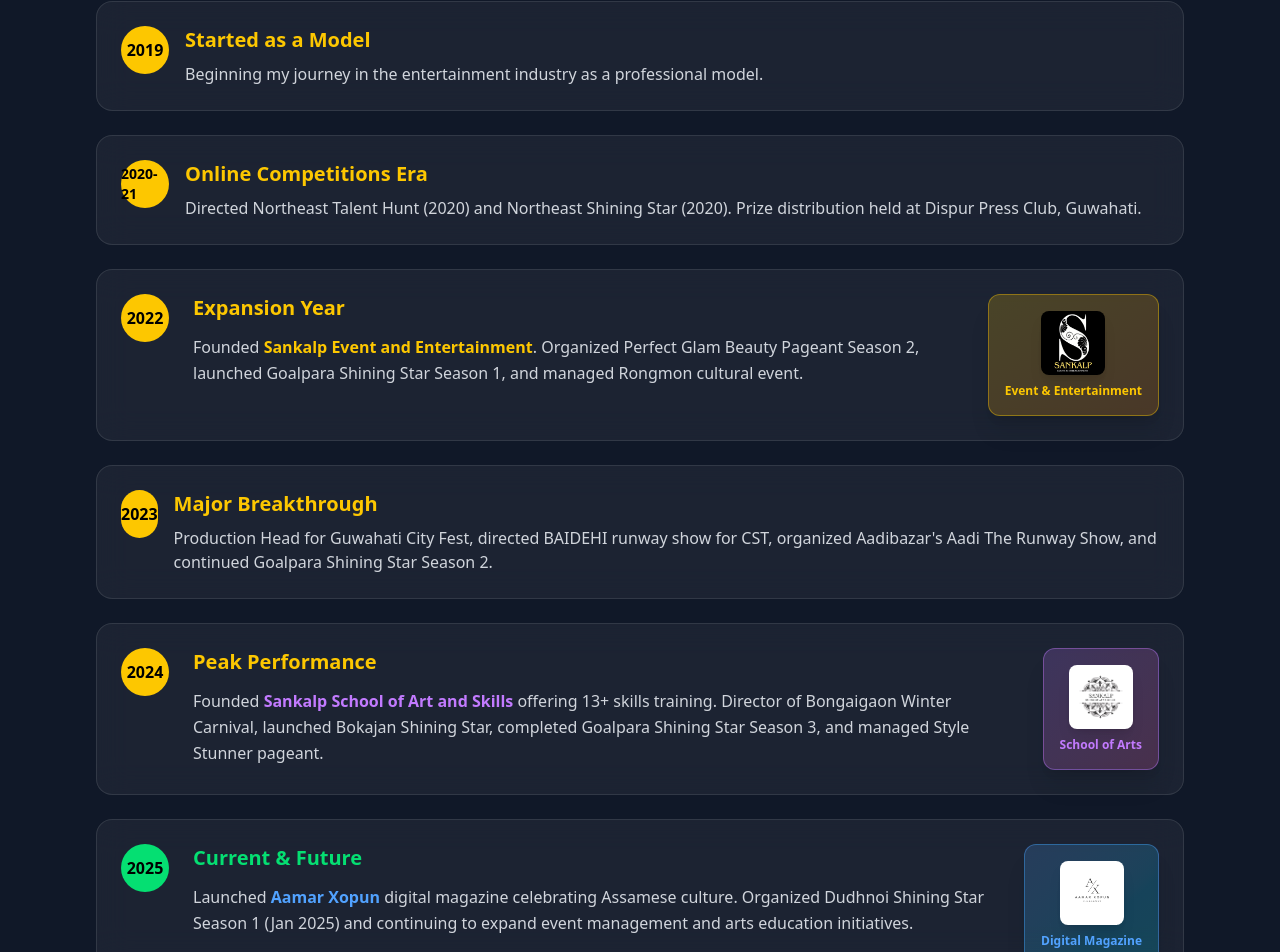
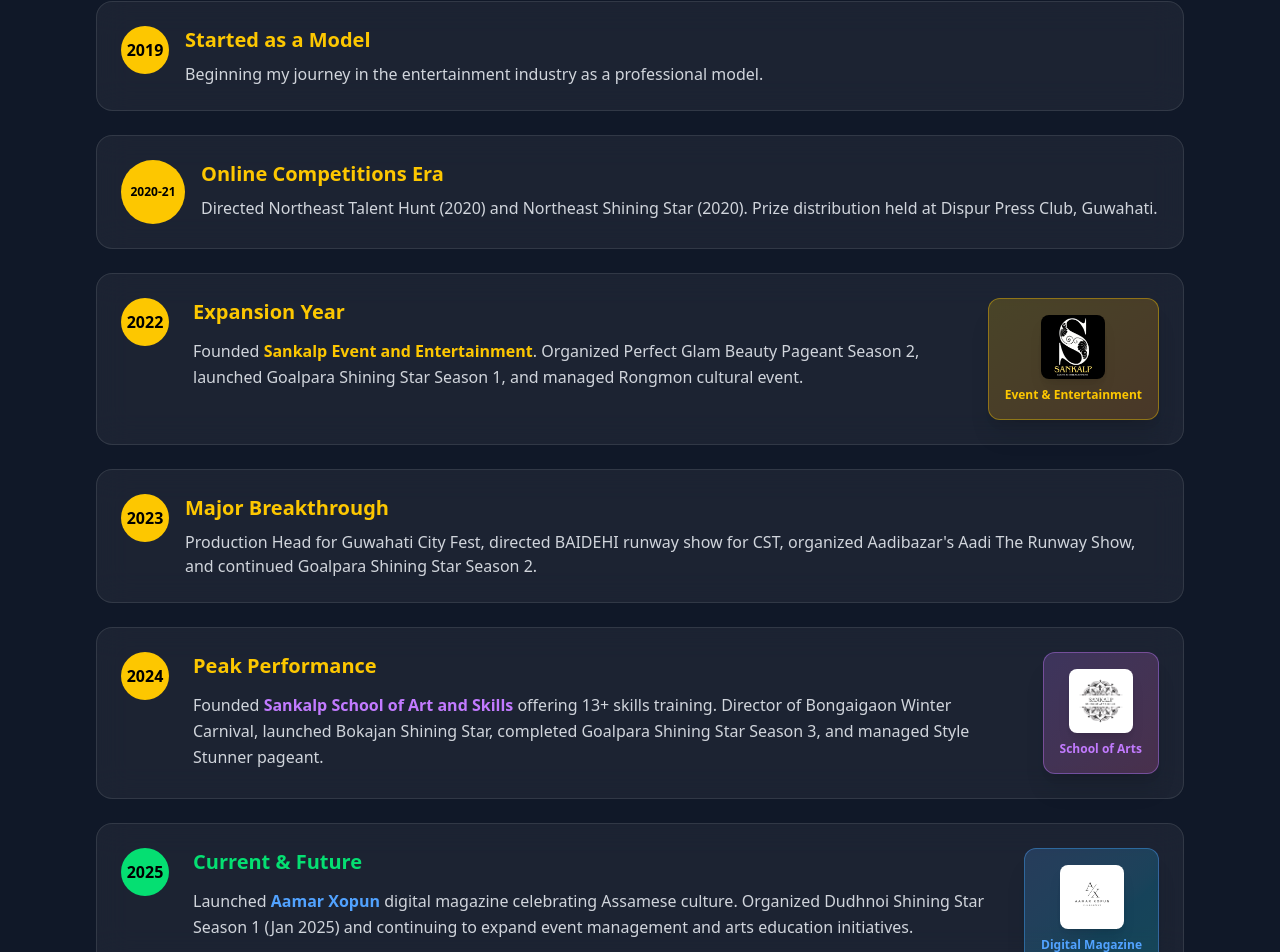
Before and after one commit to MET4L-DS/project-portfolio, a React (Vite) app in the folder frontend/: page /about in a window 1280 px wide. Shown: the part 780-1732 px from the top of the page. Built offline with nearby package versions, Linux system fonts and the light colour scheme; no server answers; what @react-pdf/renderer would draw is missing.

Commit message:
Update About.tsx

```diff
--- a/frontend/src/pages/About.tsx
+++ b/frontend/src/pages/About.tsx
@@ -74,7 +74,7 @@ function About() {
 								</div>
 							</div>
 							<div className="flex items-start gap-4 p-6 bg-white/5 backdrop-blur-lg border border-white/10 rounded-2xl">
-								<div className="bg-yellow-400 text-black rounded-full w-12 h-12 flex items-center justify-center font-bold text-sm">
+								<div className="bg-yellow-400 text-black rounded-full w-16 h-16 flex items-center justify-center font-bold text-xs flex-shrink-0">
 									2020-21
 								</div>
 								<div>
@@ -120,7 +120,7 @@ function About() {
 								</div>
 							</div>
 							<div className="flex items-start gap-4 p-6 bg-white/5 backdrop-blur-lg border border-white/10 rounded-2xl">
-								<div className="bg-yellow-400 text-black rounded-full w-12 h-12 flex items-center justify-center font-bold">
+								<div className="bg-yellow-400 text-black rounded-full w-12 h-12 flex items-center justify-center font-bold flex-shrink-0">
 									2023
 								</div>
 								<div>
```
